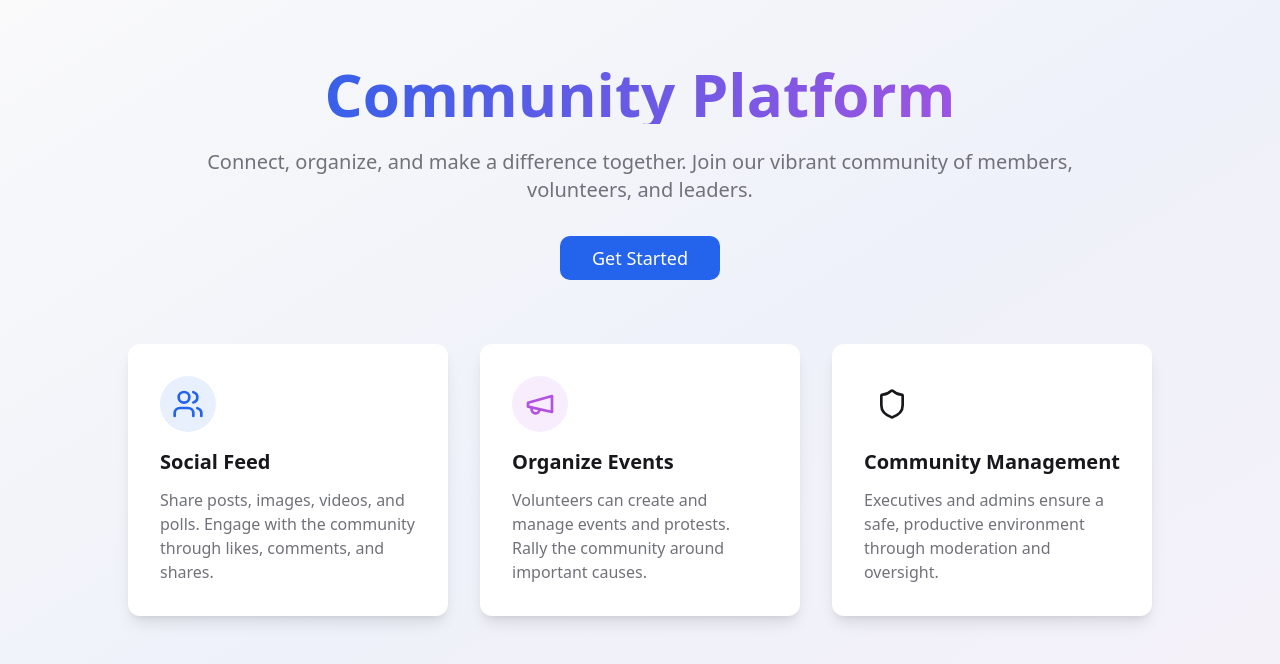
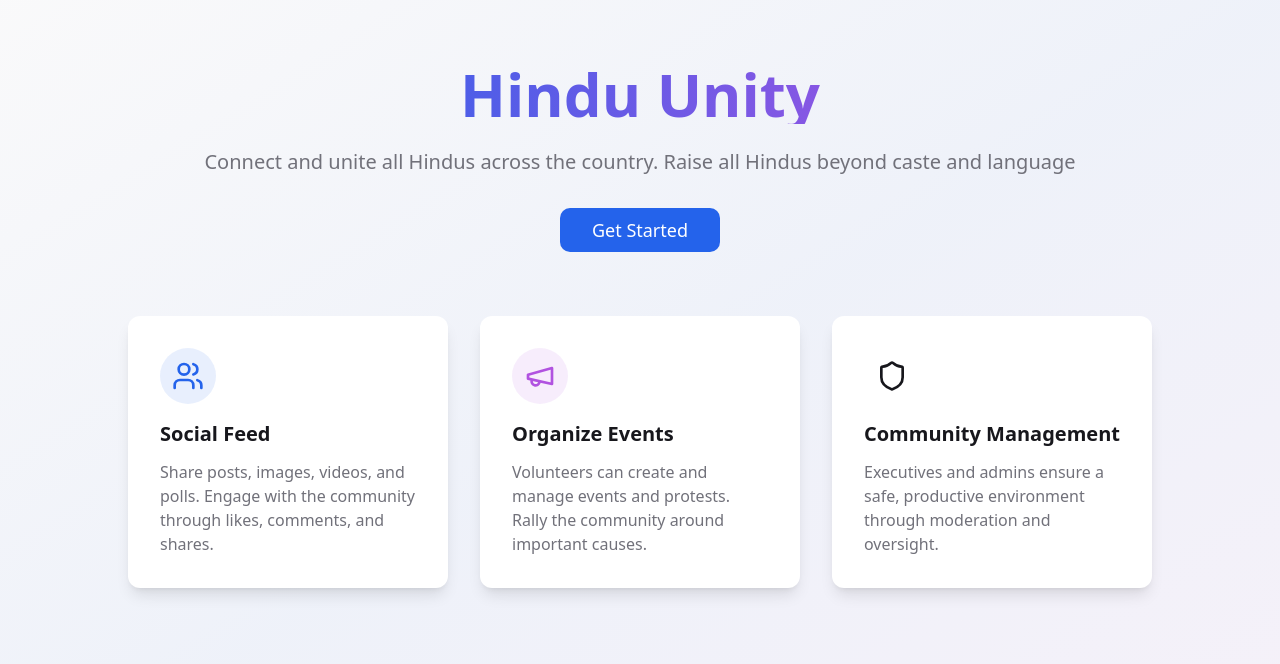
Before and after one commit to adminofovsatms/rashtra-rakshana-pade, a React (Vite) app: page / in a window 1280 px wide. Shown: the top 664 px of the page. Built offline with nearby package versions, Linux system fonts and the light colour scheme; the HTML template or start-up script is replaced by a standard one.

Commit message:
Update landing page text

```diff
--- a/src/pages/Index.tsx
+++ b/src/pages/Index.tsx
@@ -10,10 +10,10 @@ const Index = () => {
       <div className="container mx-auto px-4 py-16">
         <div className="text-center max-w-4xl mx-auto mb-16 animate-fade-in">
           <h1 className="text-5xl md:text-6xl font-bold mb-6 bg-gradient-to-r from-primary to-accent bg-clip-text text-transparent">
-            Community Platform
+            Hindu Unity
           </h1>
           <p className="text-xl text-muted-foreground mb-8">
-            Connect, organize, and make a difference together. Join our vibrant community of members, volunteers, and leaders.
+            Connect and unite all Hindus across the country. Raise all Hindus beyond caste and language
           </p>
           <Button onClick={() => navigate("/auth")} size="lg" className="text-lg px-8">
             Get Started
```
